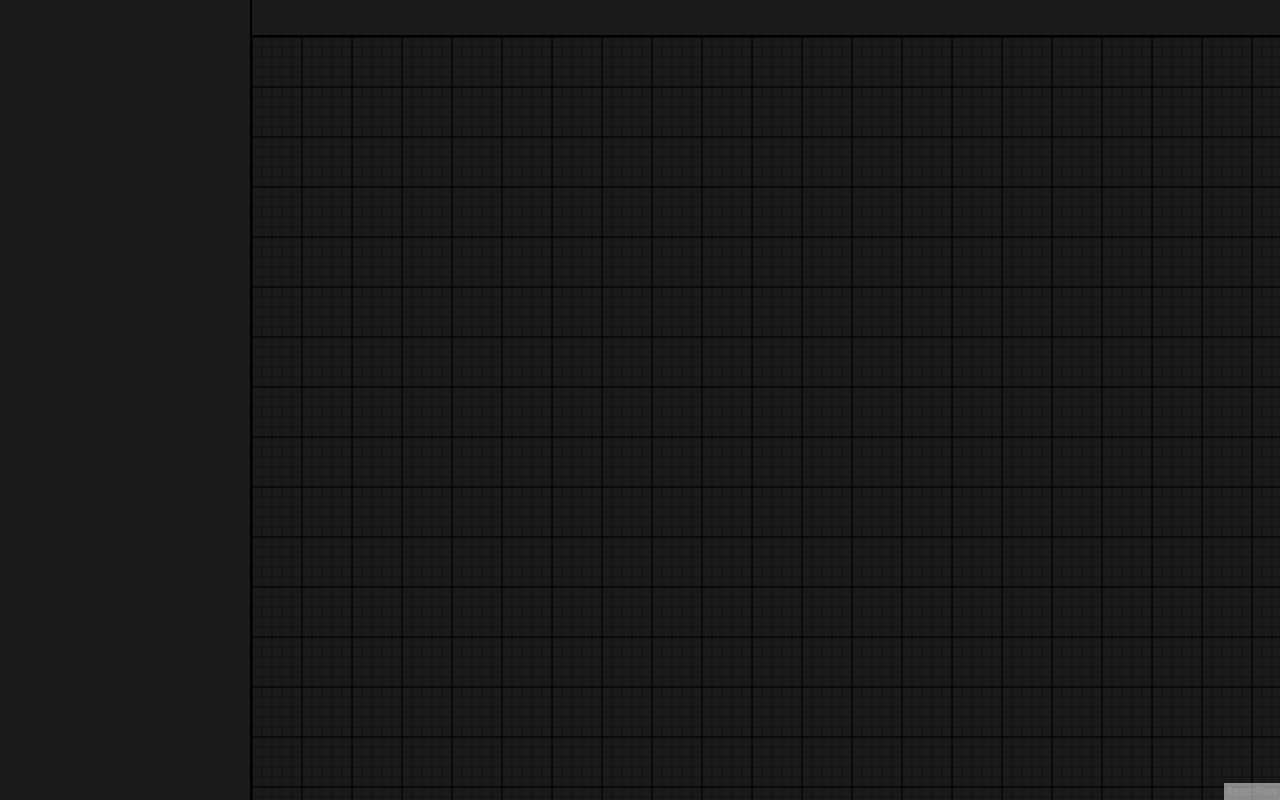
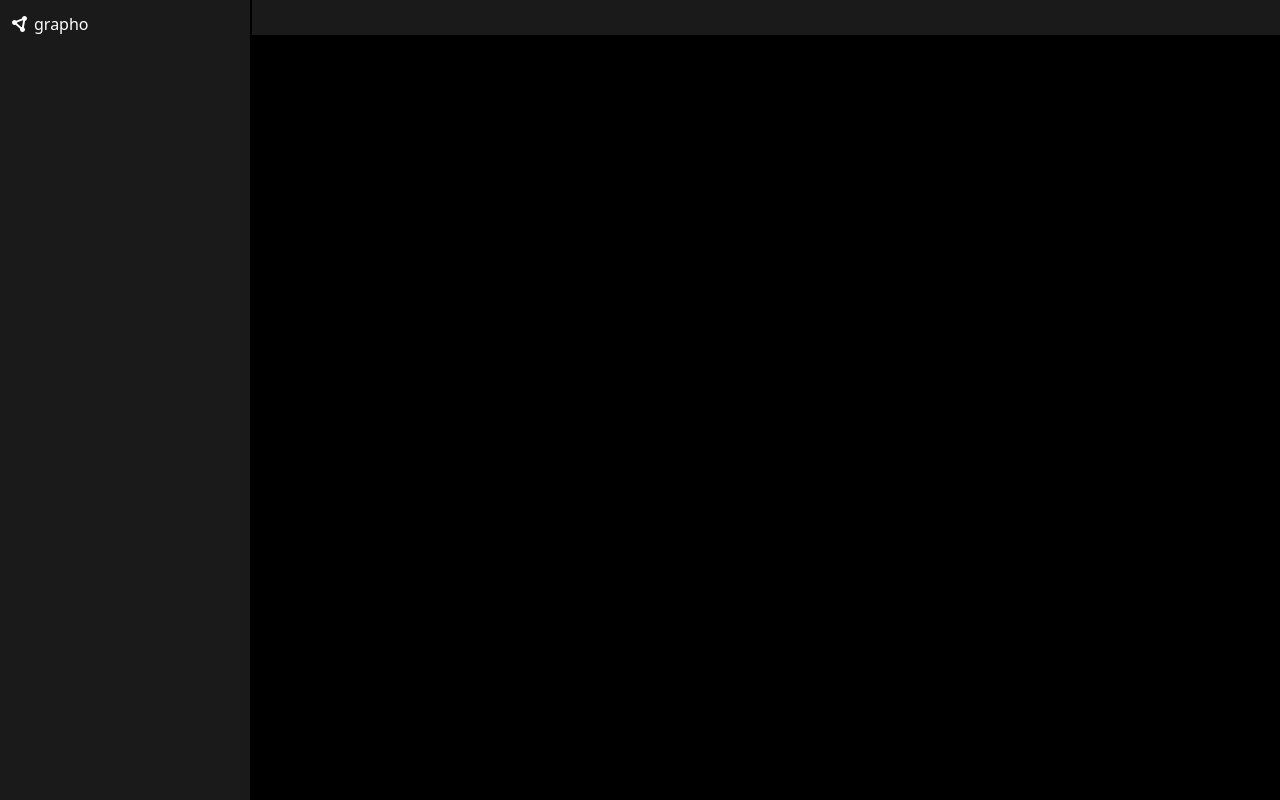
Before and after one commit to DavidMouraa/unwords, a Next.js app: page / in a window 1280 px wide. Built offline with nearby package versions, Linux system fonts and the light colour scheme.

Commit message:
commit 3

```diff
--- a/src/app/_components/editors/graph/nodes/Node.js
+++ b/src/app/_components/editors/graph/nodes/Node.js
@@ -1,5 +1,5 @@
 import ContextMenu from "@/app/_components/contextMenu/ContextMenu"
-import Pin from "../pin"
+import Pin from "../Pin"
 
 export default function Node({ children, id, label, color }) {
   const contextMenuItemKeys = ["deleteNode"]
--- a/src/app/_components/fileManager/items/File.js
+++ b/src/app/_components/fileManager/items/File.js
@@ -3,8 +3,10 @@ import FileManagerItem from "./FileManagerItem";
 import useFileManagerStore from "@/store/useFileManagerStore";
 
 export default function File({ children, itemId }) {
+  const { items } = useFileManagerStore()
   const { openFile } = useFileManagerStore()
 
+  const file = items[itemId]
   const itemKeys = ["deleteItem"]
 
   return (
@@ -15,7 +17,10 @@ export default function File({ children, itemId }) {
       <FileManagerItem
         onClick={() => openFile(itemId)}
       >
-        {children}
+        <div className="flex items-center gap-1.5">
+          {children}
+          {file.data.label}
+        </div>
       </FileManagerItem>
     </ContextMenu>
   )
--- /dev/null
+++ b/src/app/_components/fileManager/items/GraphFile.js
@@ -0,0 +1,15 @@
+import useFileManagerStore from "@/store/useFileManagerStore";
+import File from "./File"
+import { FaCircleNodes } from "react-icons/fa6";
+
+export default function GraphFile({ itemId }) {
+  const { items, activedItemId } = useFileManagerStore()
+
+  return (
+    <File
+      itemId={itemId}
+    >
+      <FaCircleNodes />
+    </File>
+  )
+}
--- a/src/app/_components/fileManager/items/TextFile.js
+++ b/src/app/_components/fileManager/items/TextFile.js
@@ -3,17 +3,12 @@ import File from "./File";
 import useFileManagerStore from "@/store/useFileManagerStore";
 
 export default function TextFile({ itemId }) {
-  const { items } = useFileManagerStore()
-  const file = items[itemId]
 
   return (
     <File
       itemId={itemId}
     >
-      <div className="flex items-center gap-1.5">
-        <IoDocumentText />
-        {file.data.label}
-      </div>
+      <IoDocumentText />
     </File>
   )
 }
--- /dev/null
+++ b/src/app/_constants/editorsMap.js
@@ -0,0 +1,9 @@
+import GraphEditor from "../_components/editors/graph/GraphEditor";
+import TextEditor from "../_components/editors/text/TextEditor";
+
+const EDITOR_MAP = {
+    text: TextEditor,
+    graph: GraphEditor,
+}
+
+export default EDITOR_MAP
--- a/src/app/_constants/filesMap.js
+++ b/src/app/_constants/filesMap.js
@@ -1,7 +1,9 @@
 import TextFile from "../_components/fileManager/items/TextFile"
+import GraphFile from "../_components/fileManager/items/GraphFile"
 
 const FILES_MAP = {
   text: TextFile,
+  graph: GraphFile,
 }
 
 export default FILES_MAP
--- a/src/app/page.js
+++ b/src/app/page.js
@@ -1,10 +1,19 @@
+"use client"
+
 import { ReactFlowProvider } from "@xyflow/react";
 import GraphEditor from "./_components/editors/graph/GraphEditor";
 import FileManager from "./_components/fileManager/FileManager";
 import Tabbar from "./_components/tabbar/Tabbar";
-import TextEditor from "./_components/editors/text/TextEditor";
+import useFileManagerStore from "@/store/useFileManagerStore";
+import EDITOR_MAP from "./_constants/editorsMap";
 
 export default function Home() {
+  const { items, activedFileId } = useFileManagerStore()
+  const activedFile = items[activedFileId]
+  const EditorComponent = EDITOR_MAP[activedFile?.type]
+
+  console.log(EditorComponent)
+
   return (
     <div className="grid grid-cols-[250px_1fr] grid-rows-[35px_1fr] [grid-template-areas:'file-manager_tabbar''file-manager_editor'] gap-0.5 w-screen h-screen">
       <div className="[grid-area:file-manager]">
@@ -14,9 +23,11 @@ export default function Home() {
         <Tabbar />
       </div>
       <div className="[grid-area:editor]">
-        <ReactFlowProvider>
-          <GraphEditor />
-        </ReactFlowProvider>
+        {activedFile && (
+          <ReactFlowProvider>
+            <EditorComponent />
+          </ReactFlowProvider>
+        )}
         {/* <TextEditor /> */}
       </div>
     </div>
--- a/src/store/useFileManagerStore.js
+++ b/src/store/useFileManagerStore.js
@@ -1,7 +1,18 @@
 import { create } from "zustand";
 
+const initialItems = {
+  item_1: {
+    id: "item_1",
+    type: "graph",
+    parentId: null,
+    data: {
+      label: "grapho"
+    }
+  }
+}
+
 const useFileManagerStore = create((set, get) => ({
-  items: {},
+  items: initialItems,
   openFilesId: [],
   activedFileId: null,
 
@@ -20,7 +31,7 @@ const useFileManagerStore = create((set, get) => ({
 
   closeFile: (file) => set((state) => ({
     openFilesId: state.openFilesId.filter((openFile) => openFile !== file),
-    activedFileId: state.activedFileId === file ? state.openFilesId[state.openFilesId.indexOf(file) - 1] || null : state.activedFileId,
+    activedFileId: state.activedFileId === file ? (state.openFilesId[state.openFilesId.indexOf(file) - 1] || state.openFilesId[state.openFilesId.indexOf(file) + 1]) || null : state.activedFileId,
   })),
 }))
 
```
